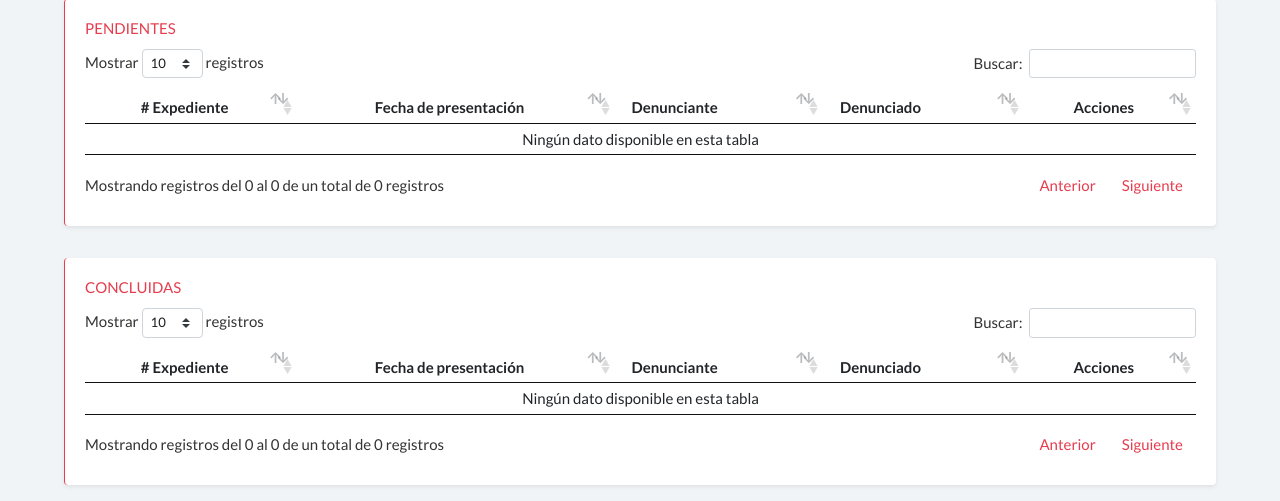
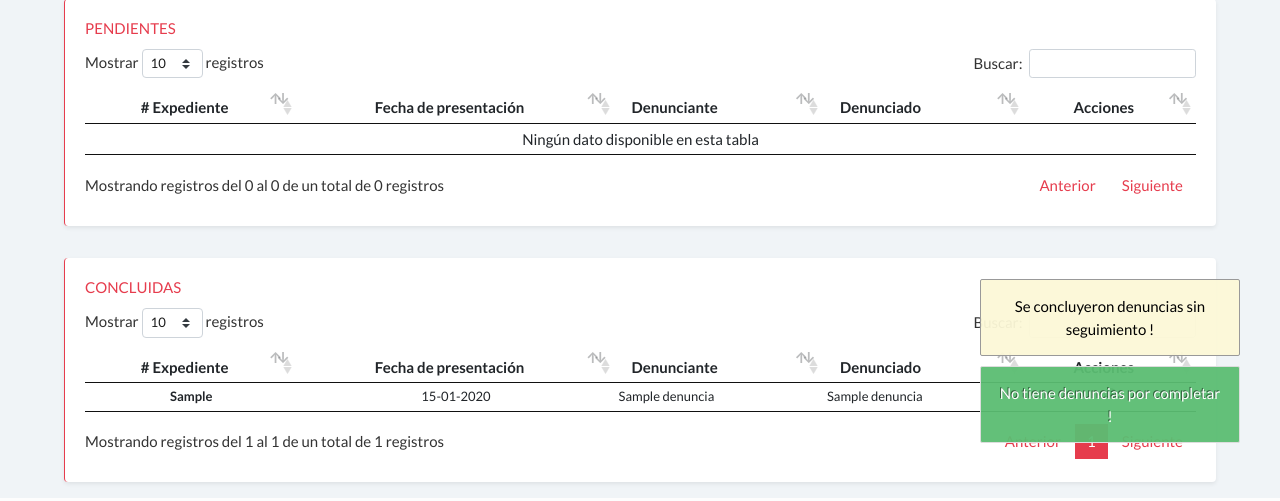
Before and after one commit to riversdev/AtencionADenuncias, a PHP site: page /home in a window 1280 px wide. Shown: the part 347-848 px from the top of the page. Run offline with PHP 8.4, Linux system fonts and the light colour scheme; a user stored in the database is signed in; data comes from the database, SQL or seed files in the repository; tables that the repository leaves empty hold one stand-in row (values such as "Sample post"); some libraries are stand-ins or nearby versions.

Commit message:
verificaciones y conclusion de denuncias sin seguimiento

```diff
--- a/ajax/ajaxCrudDenuncias.php
+++ b/ajax/ajaxCrudDenuncias.php
@@ -91,12 +91,19 @@ switch ($accion) {
         CrudDenuncias::concluirDenuncia($_POST['txtIdDenuncia']);
         break;
 
-    case 'verificar':
-        $denunciasPen = CrudDenuncias::verificarDenuncias($_POST['fechaVerificar'], $_POST['fechaActual']);
-        if (count($denunciasPen) != 0) {
-            echo "warning|Tiene denuncias por completar !";
+    case 'verificarInconclusas':
+        CrudDenuncias::verificarDenunciasInconclusas($_POST['fechaVerificar'], $_POST['fechaActual']);
+        break;
+
+    case 'concluirSinSeguimiento':
+        if (count(CrudDenuncias::buscarSinSeguimiento($_POST['fechaVerificar'])) != 0) {
+            if (CrudDenuncias::concluirDenunciasSinSeguimiento($_POST['fechaVerificar'])) {
+                echo "warning|Se concluyeron denuncias sin seguimiento !";
+            } else {
+                echo "error|Imposible concluir denuncias sin seguimiento !";
+            }
         } else {
-            echo "success|No tiene denuncias por completar !";
+            echo "success|No existen denuncias sin seguimiento !";
         }
         break;
 
@@ -562,7 +569,11 @@ switch ($accion) {
             if ($row['nombreDenunciado'] != "") {
                 echo '                  <td>' . $row['nombreDenunciado'] . '</td>';
             } else {
-                echo '                  <td class="text-success" style="font-size:x-small;"> contiene imagen </td>';
+                if (base64_encode($row['imagenDenuncia']) != "") {
+                    echo '              <td class="text-success" style="font-size:x-small;"> contiene imagen </td>';
+                } else {
+                    echo '              <td class="text-success" style="font-size:x-small;"> - - - - - - - </td>';
+                }
             }
             echo '                      <td>' . $row['entidadDenunciado'] . '</td>
                                         <td>' . $row['telefonoDenunciado'] . '</td>
--- a/modelos/modeloCrudDenuncias.php
+++ b/modelos/modeloCrudDenuncias.php
@@ -162,9 +162,43 @@ class CrudDenuncias
         }
         $stmt = null;
     }
-    public static function verificarDenuncias($fechaVerificar, $fechaActual)
+    public static function verificarDenunciasInconclusas($fechaVerificar, $fechaActual)
     {
         $SQL = "SELECT * FROM denuncias WHERE statusDenuncia='inconclusa' AND fechaPresentacion BETWEEN '$fechaVerificar' AND '$fechaActual';";
+        $stmt = Conexion::conectar()->prepare($SQL);
+        try {
+            $stmt->execute();
+            if (count($stmt->fetchAll()) != 0) {
+                echo "warning|Tiene denuncias por completar !";
+            } else {
+                echo "success|No tiene denuncias por completar !";
+            }
+        } catch (Exception $e) {
+            echo "error|Imposible leer denuncias inconclusas !|" . $e;
+        }
+        $stmt = null;
+    }
+    public static function concluirDenunciasSinSeguimiento($fechaVerificar)
+    {
+        $SQL = "UPDATE denuncias
+                SET statusDenuncia='concluida',
+                    tipoDenuncia=CONCAT(tipoDenuncia,'-¡Inconclusa!')
+                WHERE fechaPresentacion<='$fechaVerificar';";
+        $stmt = Conexion::conectar()->prepare($SQL);
+        try {
+            if ($stmt->execute()) {
+                return true;
+            } else {
+                return false;
+            }
+        } catch (Exception $e) {
+            return false;
+        }
+        $stmt = null;
+    }
+    public static function buscarSinSeguimiento($fechaVerificar)
+    {
+        $SQL = "SELECT * FROM denuncias WHERE fechaPresentacion<='$fechaVerificar';";
         $stmt = Conexion::conectar()->prepare($SQL);
         $stmt->execute();
         $resultado = $stmt->fetchAll();
--- a/vistas/static/js/main.js
+++ b/vistas/static/js/main.js
@@ -13,7 +13,6 @@ let cadFechaActual = anio + '-' + mes + '-' + dia;
 $(document).ready(function () {
     // VALIDACIONES Y PREPARACIONES INICIALES
     $('#txtFechaDenuncia').attr("max", cadFechaActual);
-    enviarDenuncia(recolectarDatosDenuncia(), "leer");
     prepararValidacionDeFormularios();
     // Diseño de alertas
     //override defaults
@@ -185,6 +184,82 @@ $(document).ready(function () {
         $('#nav-denuncias-tab').removeClass('text-white');
     });
 });
+
+function obtenerFechas() {
+    // FECHA ACTUAL Y -3 DIAS HABILES
+    let f = new Date();
+    let anio = f.getFullYear();
+    let mes = f.getMonth() + 1;
+    let dia = f.getDate();
+    mes < 10 ? mes = '0' + mes : mes = mes;
+    dia < 10 ? dia = '0' + dia : dia = dia;
+    let fechaActual = anio + '-' + mes + '-' + dia;
+    let i = 0;
+    while (i < 8) {
+        f.setTime(f.getTime() - 24 * 60 * 60 * 1000); // + 1 día
+        if (f.getDay() != 6 && f.getDay() != 0) {
+            i++;
+        }
+    }
+    let fechaVerificar = f.getFullYear() + '-' + (f.getMonth() + 1) + '-' + f.getDate();
+    return [fechaActual, fechaVerificar]
+}
+
+function verificarDenuncias() {
+    let fechas = obtenerFechas();
+    let fechaActual = fechas[0];
+    let fechaVerificar = fechas[1];
+    $.ajax({
+        type: "POST",
+        url: "ajax/ajaxCrudDenuncias.php?accion=verificarInconclusas",
+        data: {
+            fechaActual,
+            fechaVerificar
+        },
+        error: function (data) {
+            console.error("Error peticion ajax para enviar información de denuncia, DETALLES: " + data);
+        },
+        success: function (data) {
+            let mensaje = data.split('|');
+            if (mensaje[0] == "success") {
+                alertify.success(mensaje[1]).delay(10);
+            } else if (mensaje[0] == "warning") {
+                alertify.warning(mensaje[1]).delay(10);
+            } else if (mensaje[0] == "error") {
+                alertify.error(mensaje[1]);
+            } else {
+                console.log("Tipo de respuesta no definido. " + data);
+            }
+        }
+    });
+}
+
+function concluirDenunciasSinSeguimiento() {
+    let fechaVerificar = obtenerFechas()[1];
+    $.ajax({
+        type: "POST",
+        url: "ajax/ajaxCrudDenuncias.php?accion=concluirSinSeguimiento",
+        data: {
+            fechaVerificar
+        },
+        error: function (data) {
+            console.error("Error peticion ajax para enviar información de denuncia, DETALLES: " + data);
+        },
+        success: function (data) {
+            let mensaje = data.split('|');
+            if (mensaje[0] == "success") {
+                // alertify.success(mensaje[1]).delay(10);
+            } else if (mensaje[0] == "warning") {
+                alertify.warning(mensaje[1]).delay(10);
+            } else if (mensaje[0] == "error") {
+                alertify.error(mensaje[1]).delay(10);
+            } else {
+                console.log("Tipo de respuesta no definido. " + data);
+            }
+            enviarDenuncia(recolectarDatosDenuncia(), "leer");
+        }
+    });
+}
 
 function prepararValidacionDeFormularios() {
     var forms = document.getElementsByClassName('needs-validation');
@@ -849,7 +924,13 @@ function prepararParaVizualizar(tipoDenuncia, numExpediente, fechaPresentacion,
         $("#contenedorDatosGenerales").removeClass("d-none");
         $("#contenedorImagenGeneral").addClass("d-none");
     }
-    $("#txtPresuntoDenunciaV").html(tipoDenuncia);
+    let presuntoDenuncia = tipoDenuncia.split("-");
+    $("#txtPresuntoDenunciaV").html(presuntoDenuncia[0]);
+    if (presuntoDenuncia[1]) {
+        $("#txtPresuntoDenunciaV2").html(presuntoDenuncia[1]);
+    } else {
+        $("#txtPresuntoDenunciaV2").html("");
+    }
     $("#txtNumExpedienteV").val(numExpediente);
     $("#txtFechaPresentacionV").val(fechaPresentacion);
     $("#txtAnonimatoDenuncianteV").val(anonimatoDenunciante);
--- a/vistas/templates/home.php
+++ b/vistas/templates/home.php
@@ -13,56 +13,15 @@ if (isset($_SESSION['user_id'])) {
         $stmt = null;
     }
 ?>
+    <!-- Verificaciones -->
     <script>
+        concluirDenunciasSinSeguimiento();
+        verificarDenuncias();
         alertify.success("Todo está listo !");
-        verificarDenuncias();
+
         setInterval(function() {
             verificarDenuncias();
-        }, 300000);
-
-        function verificarDenuncias() {
-            // FECHA ACTUAL Y -3 DIAS HABILES
-            let f = new Date();
-            let anio = f.getFullYear();
-            let mes = f.getMonth() + 1;
-            let dia = f.getDate();
-            mes < 10 ? mes = '0' + mes : mes = mes;
-            dia < 10 ? dia = '0' + dia : dia = dia;
-            let fechaActual = anio + '-' + mes + '-' + dia;
-            let i = 0;
-            while (i < 3) {
-                f.setTime(f.getTime() - 24 * 60 * 60 * 1000); // + 1 día
-                if (f.getDay() != 6 && f.getDay() != 0) {
-                    i++;
-                }
-            }
-            let fechaVerificar = f.getFullYear() + '-' + (f.getMonth() + 1) + '-' + f.getDate();
-            console.log(fechaActual);
-            console.log(fechaVerificar);
-            $.ajax({
-                type: "POST",
-                url: "ajax/ajaxCrudDenuncias.php?accion=verificar",
-                data: {
-                    fechaActual,
-                    fechaVerificar
-                },
-                error: function(data) {
-                    console.error("Error peticion ajax para enviar información de denuncia, DETALLES: " + data);
-                },
-                success: function(data) {
-                    let mensaje = data.split('|');
-                    if (mensaje[0] == "success") {
-                        alertify.success(mensaje[1]);
-                    } else if (mensaje[0] == "warning") {
-                        alertify.warning(mensaje[1]);
-                    } else if (mensaje[0] == "error") {
-                        alertify.error(mensaje[1]);
-                    } else {
-                        console.log("Tipo de respuesta no definido. " + data);
-                    }
-                }
-            });
-        }
+        }, 30000);
     </script>
     <nav class="navbar navbar-expand-lg navbar-dark bg-primary sticky-top shadow-sm">
         <a class="navbar-brand" href="/AtencionADenuncias">Atención a denuncias</a>
@@ -121,6 +80,7 @@ if (isset($_SESSION['user_id'])) {
             <div class="form-row">
                 <div class="col-12" style="color: #537F33;">
                     <h6 class="text-justify text-center text-uppercase" id="txtPresuntoDenunciaV"></h6>
+                    <h6 class="text-center text-danger" id="txtPresuntoDenunciaV2"></h6>
                 </div>
             </div>
         </form>
```
